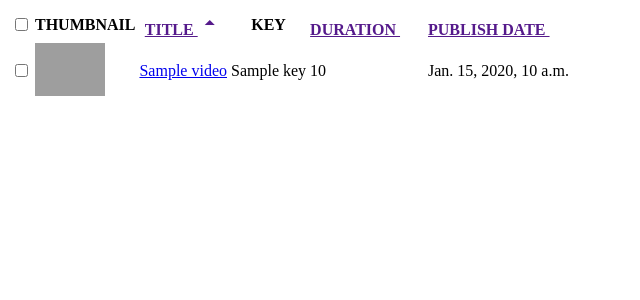
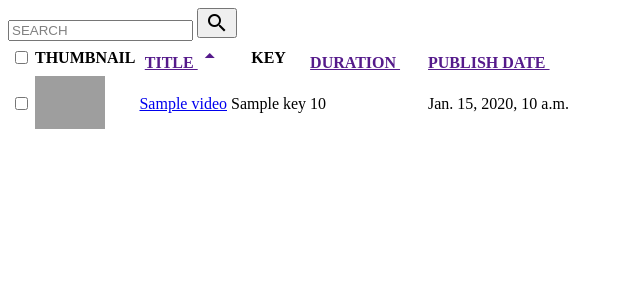
Before and after one commit to mauritt/jw_cms, a Django app: template JW_CMS/templates/videoList.html in a window 1280 px wide. Shown: the top 300 px of the page, without its empty margins (0-640 px from the left). Run offline with Django 3.2, Linux system fonts and the light colour scheme; the template is opened without the code that fills it: most values are stand-ins (such as "Sample title", 1, 10 or a date in 2020); some libraries are stand-ins or nearby versions; grey boxes are pictures that could not be loaded.

Commit message:
Added search functionality

```diff
--- a/JW_CMS/templates/base.html
+++ b/JW_CMS/templates/base.html
@@ -6,6 +6,7 @@
         <script src="//ajax.googleapis.com/ajax/libs/jquery/1.11.0/jquery.min.js"></script>
 
         <script src="{% static "js/listActions.js" %}"></script>
+        <script src="{% static "js/searchActions.js" %}"></script>
 
 
         <link rel="stylesheet" href="https://fonts.googleapis.com/icon?family=Material+Icons">
--- a/JW_CMS/templates/videoList.html
+++ b/JW_CMS/templates/videoList.html
@@ -1,5 +1,19 @@
 {% extends 'base.html' %}
 {% block body%}
+<header>
+    <div id='searchArea'>
+        <form name='searchForm' onsubmit='applySearch(); return false;' action='' method=''>
+                <input type='text' name='searchField' id='searchField' value='SEARCH' onFocusIn="searchFocusChange(this);" onFocusOut="searchFocusChange(this);" style='color:grey;'>
+                <input class='material-icons' id='searchSubmit' type='submit' name='searchSubmit'  value='search'>
+        </form>
+    </div>
+</header>
+
+
+
+
+
+
 
 <div id="videoList">
     <table>
--- a/JW_CMS/urls.py
+++ b/JW_CMS/urls.py
@@ -5,4 +5,5 @@ from . import views
 urlpatterns = [
     url(r'^$', views.videoList, name='video list'),
     url(r'^(?P<column>[A-z]*)_(?P<order>(asc|desc))$', views.videoList, name='video list'),
+    url(r'^search/(?P<searchTerm>[A-z  0-9 _ ]*)$', views.videoList, name='video list'),
 ]
```
Also changed, not shown: JW_CMS/views.py (+5 -2 lines).
